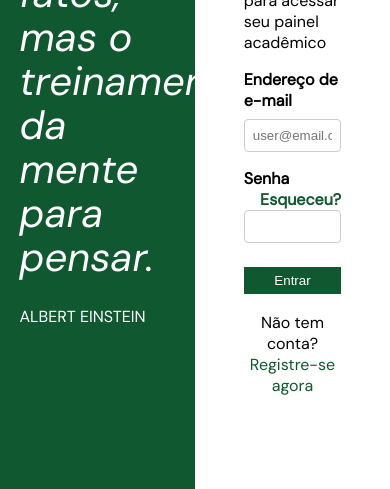
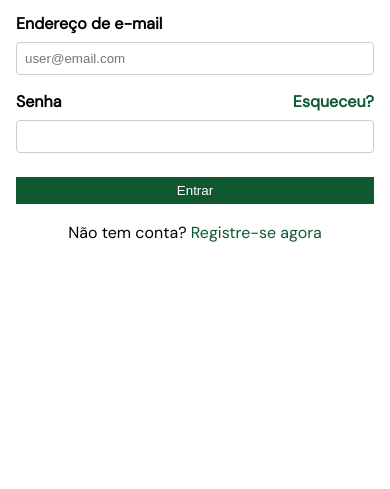
Before and after one commit to lucasbeskow/app-aluno, a plain HTML site: page index.html in a window 390 px wide. Shown: the part 355-844 px from the top of the page. Drawn offline with Linux system fonts and the light colour scheme.

Commit message:
responsividade login

```diff
--- a/index.html
+++ b/index.html
@@ -6,6 +6,8 @@
     <meta name="viewport" content="width=device-width, initial-scale=1.0">
 
     <link href="/styles.css" rel="stylesheet">
+    <link href="/mobile.css" rel="stylesheet">
+
     <title>Login</title>
 </head>
 
--- /dev/null
+++ b/mobile.css
@@ -0,0 +1,14 @@
+@media (max-width: 768px){
+    aside{
+        display: none;
+    }
+
+    main,
+    .cadastro{
+        width: 100%;
+    }
+
+    main{
+        padding: 0 16px;
+    }
+}
```
